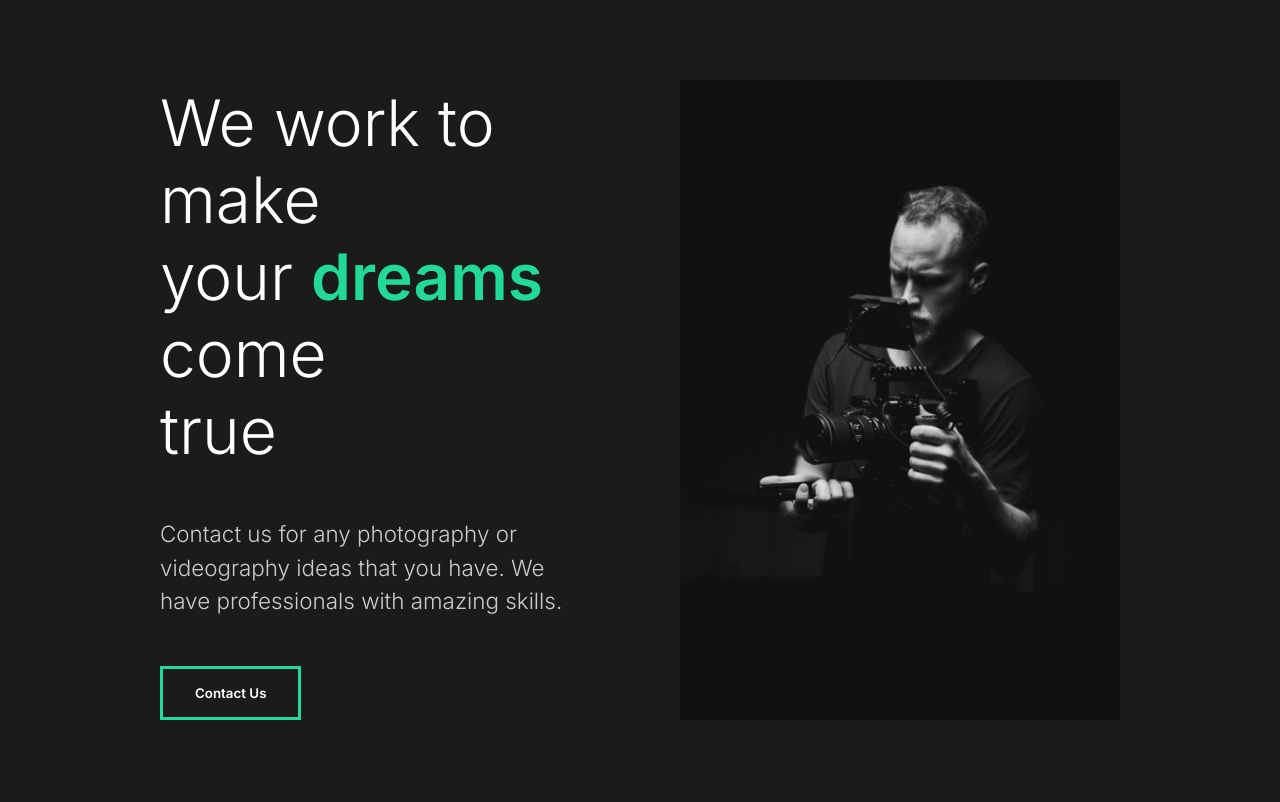
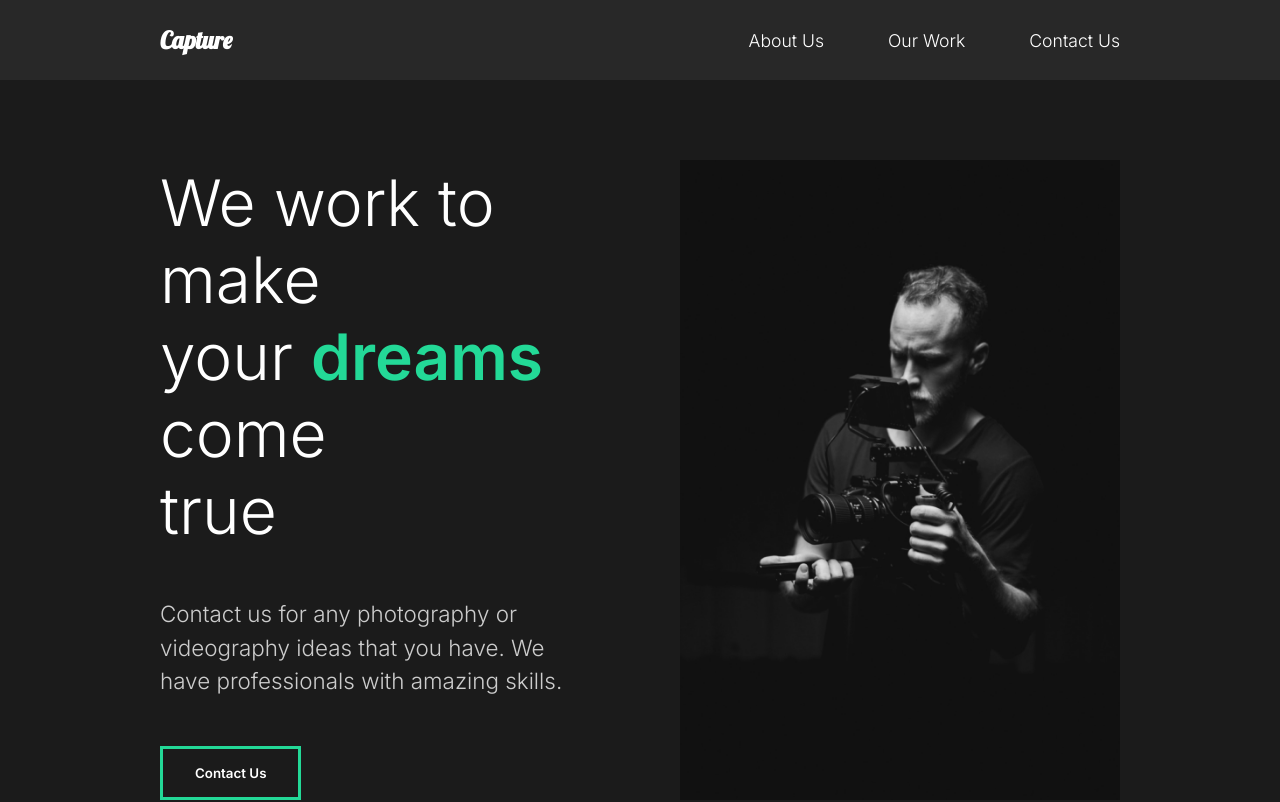
Before and after one commit to NicolasVarone/capture, a React (Create React App) app: page / in a window 1280 px wide. Shown: the top 802 px of the page. Built offline with nearby package versions, Linux system fonts and the light colour scheme.

Commit message:
Create navbar

```diff
--- a/src/App.js
+++ b/src/App.js
@@ -1,5 +1,7 @@
 import React from "react";
-// Global Style
+// Components
+import Nav from "./components/Nav";
+// Style
 import GlobalStyle from "./components/GlobalStyle";
 // Pages
 import AboutUs from "./pages/AboutUs";
@@ -8,6 +10,7 @@
   return (
     <div className="App">
       <GlobalStyle />
+      <Nav />
       <AboutUs />
     </div>
   );
--- /dev/null
+++ b/src/components/Nav.js
@@ -0,0 +1,55 @@
+import React from "react";
+// Style
+import styled from "styled-components";
+
+const Nav = () => {
+  return (
+    <StyledNav>
+      <h1>
+        <a id="logo" href="#">
+          Capture
+        </a>
+      </h1>
+      <ul>
+        <li>
+          <a href="#">About Us</a>
+        </li>
+        <li>
+          <a href="#">Our Work</a>
+        </li>
+        <li>
+          <a href="#">Contact Us</a>
+        </li>
+      </ul>
+    </StyledNav>
+  );
+};
+
+// Style
+const StyledNav = styled.nav`
+  min-height: 10vh;
+  display: flex;
+  justify-content: space-between;
+  align-items: center;
+  margin: auto;
+  padding: 1rem 10rem;
+  background-color: #282828;
+  a {
+    color: white;
+    text-decoration: none;
+  }
+  ul {
+    display: flex;
+    list-style: none;
+  }
+  #logo {
+    font-size: 1.5rem;
+    font-family: "Lobster", cursive;
+  }
+  li {
+    padding-left: 4rem;
+    position: relative;
+  }
+`;
+
+export default Nav;
```
Also changed, not shown: 1 other file (tests, documents, lock files or other folders).
